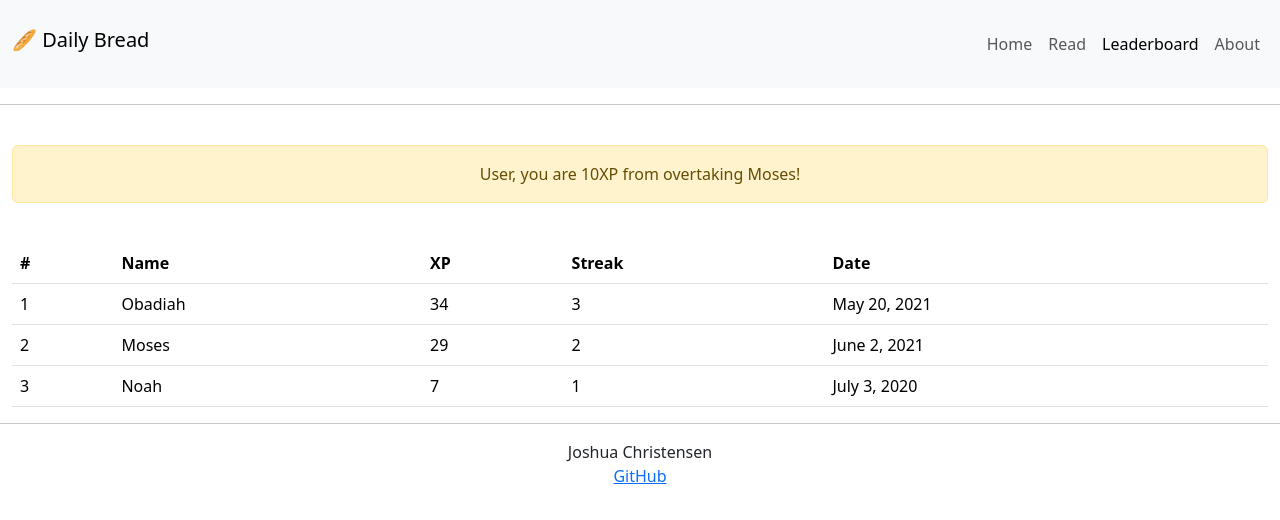
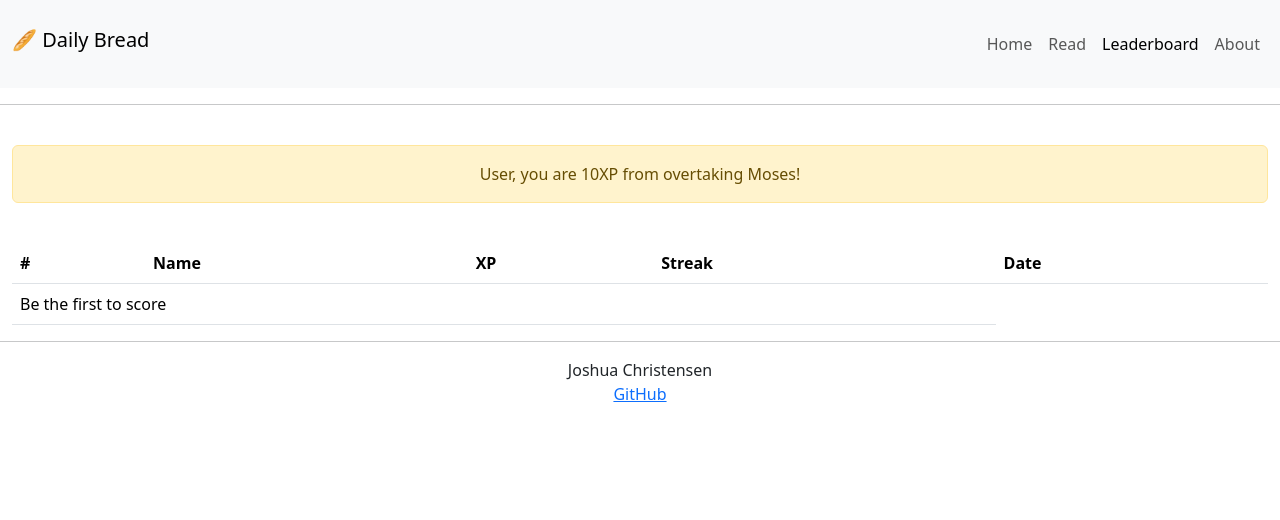
Before and after one commit to 01JoshC/DailyBreadStartup, a React (Vite) app: page /leaderboard in a window 1280 px wide. Shown: the top 520 px of the page. Built offline with nearby package versions, Linux system fonts and the light colour scheme.

Commit message:
Made progress on the leaderboard. Simon is helping a ton with this

```diff
--- a/src/leaderboard/leaderboard.jsx
+++ b/src/leaderboard/leaderboard.jsx
@@ -3,6 +3,35 @@ import 'bootstrap/dist/css/bootstrap.min.css';
 import Alert from 'react-bootstrap/Alert';
 
 export function Leaderboard() {
+  const [scores, setScores] = React.useState([]);
+
+  React.useEffect(() => {
+      const scoresText = localStorage.getItem('scores');
+      if (scoresText) {
+        setScores(JSON.parse(scoresText));
+      }
+    }, []);
+
+  const scoreRows = [];
+  if (scores.length) {
+    for (const [i, score] of scores.entries()) {
+      scoreRows.push(
+        <tr key={i}>
+          <td>{i}</td>
+          <td>{score.name.split('@')[0]}</td>
+          <td>{score.score}</td>
+          <td>{score.date}</td>
+        </tr>
+      );
+    }
+  } else {
+    scoreRows.push(
+      <tr key='0'>
+        <td colSpan='4'>Be the first to score</td>
+      </tr>
+    );
+  }
+
   return (
     <main>
     <div className="container-fluid">
@@ -19,29 +48,7 @@ export function Leaderboard() {
             <th>Date</th>
           </tr>
         </thead>
-        <tbody>
-          <tr>
-            <td>1</td>
-            <td>Obadiah</td>
-            <td>34</td>
-            <td>3</td>
-            <td>May 20, 2021</td>
-          </tr>
-          <tr>
-            <td>2</td>
-            <td>Moses</td>
-            <td>29</td>
-            <td>2</td>
-            <td>June 2, 2021</td>
-          </tr>
-          <tr>
-            <td>3</td>
-            <td>Noah</td>
-            <td>7</td>
-            <td>1</td>
-            <td>July 3, 2020</td>
-          </tr>
-        </tbody>
+        <tbody> {scoreRows} </tbody>
       </table>
       </div>
     </main>
--- a/src/read/read.jsx
+++ b/src/read/read.jsx
@@ -1,11 +1,4 @@
 import React from 'react';
-
-function increment(){
-  localStorage.set(currentChapter, parseInt(localStorage.get(currentChapter))+1)
-  setDisplayBook(localStorage.getItem(currentBook))
-  setDisplayChapter(localStorage.getItem(currentChapter))
-  setDisplayText("Congratulations! You have clicked the next button.")
-}
 
 export function Read() {
   const [displayText, setDisplayText] = React.useState('');
@@ -30,6 +23,13 @@ export function Read() {
     setDisplayText("1 In the beginning God created the heaven and the earth.")
     }, []);
 
+  function increment(){
+  localStorage.setItem(currentChapter, parseInt(localStorage.getItem(currentChapter))+1)
+  setDisplayBook(localStorage.getItem(currentBook))
+  setDisplayChapter(localStorage.getItem(currentChapter))
+  setDisplayText("Congratulations! You have clicked the next button.")
+  }
+
 
   return (
      <main>
```
